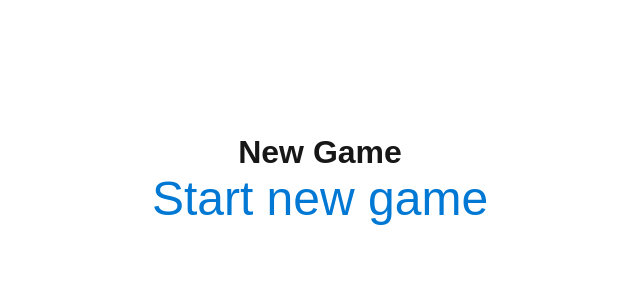
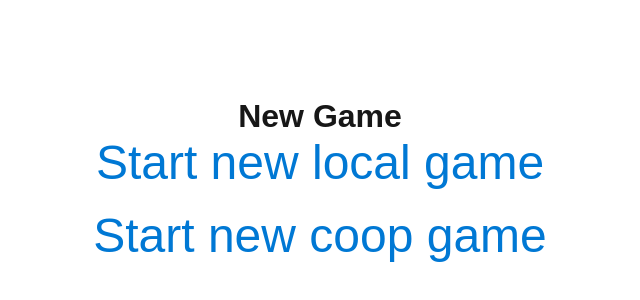
Before and after one commit to floppey/vtt, a Next.js app: page / in a window 1280 px wide. Shown: the part 220-520 px from the top of the page, without its empty margins (320-960 px from the left). Built offline with nearby package versions, Linux system fonts and the light colour scheme.

Commit message:
add link to start local game

```diff
--- a/src/app/page.tsx
+++ b/src/app/page.tsx
@@ -14,8 +14,10 @@ export default function Home() {
     <>
       <div id="new-game">
         <h1>New Game</h1>
+        <Link href="/local">Start new local game</Link>
+        <br />
         {sessionId && (
-          <Link href={`/session/${generateGuid()}`}>Start new game</Link>
+          <Link href={`/session/${sessionId}}`}>Start new coop game</Link>
         )}
       </div>
     </>
```
